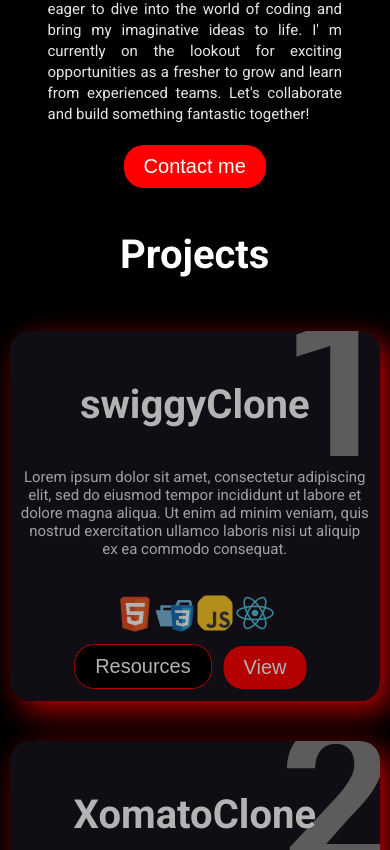
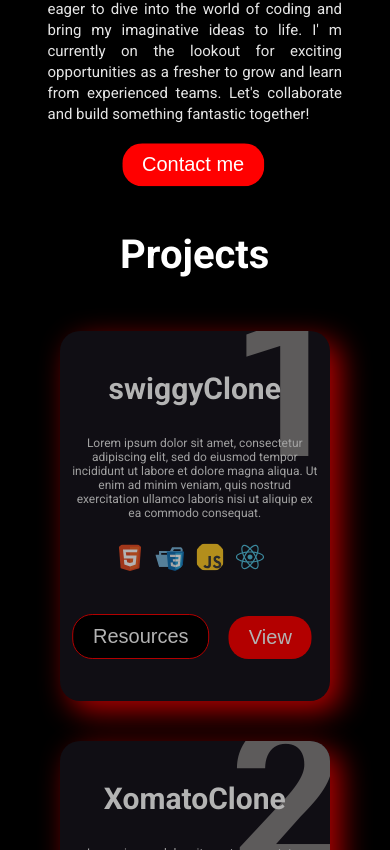
Before and after one commit to Murphy120814/MetaCrafter-PortFolio, a React (Vite) app: page / in a window 390 px wide. Shown: the part 974-1824 px from the top of the page. Built offline with nearby package versions, Linux system fonts and the light colour scheme.

Commit message:
Now everything till now is completely done
all is responsive and satisfactory now moving towards the contact page

```diff
--- a/src/components/Navbar/Navbar.css
+++ b/src/components/Navbar/Navbar.css
@@ -35,7 +35,7 @@
 }
 
 .navbar__links-menu p{
-    padding: 3rem ;
+    padding: 1rem 3rem ;
     font-size: 2rem;
     display: block;
 }
--- a/src/components/ProjectSection/projectSection.css
+++ b/src/components/ProjectSection/projectSection.css
@@ -4,7 +4,7 @@
     display: flex;
     flex-direction: column;
     min-height: 80vh;
-    min-width: 320px;
+    min-width: 290px;
     position: relative;
     /* padding: 1rem; */
     z-index: 100;
@@ -129,6 +129,7 @@
     border-radius: 50%;
     margin-top: 2rem;
     margin-bottom: 2rem;
+    margin-right: 1rem;
 }
 .techStack__technologies{
     margin-bottom: 2rem;
@@ -162,7 +163,55 @@
     }
     .card{
         box-shadow: 1rem 1rem 3rem var(--cta-button-color);
+        margin-bottom: 2rem;
+        /* width: 25rem; */
+        /* margin-right: 0; */
+
     }
 
 
 }
+
+@media (max-width:500px) {
+    .card{
+        box-shadow: 1rem 1rem 3rem var(--cta-button-color);
+        margin-bottom: 2rem;
+        width: 25rem;
+        /* margin-right: 0; */
+
+    }
+    .techStack__technologies img {
+        background-position: center;
+        border-radius: 50%;
+        width: 3rem;
+        height: 3rem;
+        margin-top: 1rem;
+        /* margin-bottom: 1rem; */
+        margin-right: 1rem;
+    }
+
+    .techStack__technologies {
+        margin-bottom: 0;
+    }
+    .stick_position_ghost_btn {
+        position: absolute;
+        bottom: 4.2rem;
+        left: 30%;
+        transform: translateX(-50%);
+    }
+    .stick_position_cta_btn {
+        position: absolute;
+        bottom: 4.2rem;
+        left: 78%;
+        transform: translateX(-50%);
+    }
+    .card .content .cardInfo h3 {
+        color: var(--headline-color);
+        font-size: 3rem;
+    }
+    .card .content .cardInfo p {
+        color: var(--text-color);
+        font-size: 1.2rem;
+    }
+
+}
--- a/src/components/ResumeSection/resumeSection.css
+++ b/src/components/ResumeSection/resumeSection.css
@@ -212,3 +212,75 @@
 
 
 }
+
+@media (max-width:560px){
+    .resumeSection__main-container::after{
+        display: none;
+    }
+
+    .resumeSection__grid-container{
+        grid-template-columns: 4rem 1fr;
+    }
+    .resumeSection__grid-container aside .icon-list{
+        margin: 0;
+        z-index: 1;
+    }
+
+    .resumeSection__grid-container aside .icon-list > li img {
+        width: 3rem;
+        height: 3rem;
+    }
+    .resumeSection__grid-container aside .icon-list > li:after{
+        --_size : 1rem;
+    }
+
+
+    /* now media query for main section  */
+    .resumeSection__grid-container main .eyebrows {
+        color: var(--headline-color);
+        margin: 0;
+        font-size: 3rem;
+    }
+    .resumeSection__grid-container main .intro {
+        color: var(--text-color);
+        text-align: justify;
+        max-width: 100ch;
+        font-size: 1.2rem;
+        line-height: 1.3;
+    }
+    .edu-title {
+        color: var(--headline-color);
+        margin: 3rem 0 0;
+        font-size: 2rem;
+    }
+
+    .resumeSection__grid-container main .job {
+        background: var(--card-color);
+        cursor: pointer;
+        border-radius: 0.5rem;
+        width: 28.5rem;
+        margin-left: 2rem;
+        padding: 1rem;
+        transition: all .2s ease-in-out;
+    }
+    .resumeSection__grid-container main .job-experience .job .role {
+        color: var(--headline-color);
+        text-transform: uppercase;
+        font-size: 1.5rem;
+        line-height: 1.2;
+    }
+    .resumeSection__grid-container main .job-experience .job .year {
+        color: var(--cta-button-color);
+        font-size: 1.1rem;
+    }
+    .resumeSection__grid-container main .job-experience .job .company {
+        color: var(--headline-color);
+        text-transform: capitalize;
+        font-size: 1.3rem;
+    }
+    .resumeSection__grid-container main {
+        grid-column: 2;
+        padding: 7rem 0rem 7rem 2rem;
+        overflow: hidden;
+    }
+}
--- a/src/components/heroSection/HeroSectionInfo.jsx
+++ b/src/components/heroSection/HeroSectionInfo.jsx
@@ -10,7 +10,7 @@
         <HeroSectionTypeAnimation />
         <p>An aspiring frontend developer with a passion for React, CSS, and the creative world of web design. As a beginner, I&apos; m eager to dive into the world of coding and bring my imaginative ideas to life. I&apos; m currently on the lookout for exciting opportunities as a fresher to grow and learn from experienced teams. Let&apos;s collaborate and build something fantastic together!</p>
         <Link to="/contact">
-          <button type="button" className="call_to_action_btn">Contact me</button>
+          <button type="button" className="call_to_action_btn vibrate-1">Contact me</button>
         </Link>
       </div>
 
--- a/src/components/heroSection/heroSection.css
+++ b/src/components/heroSection/heroSection.css
@@ -1,12 +1,26 @@
-.heroSection__container{
- /* border: 2px solid blue; */
+/* .heroSection__container{
+
  display: flex;
  flex-flow: row wrap;
  width: 100%;
+
+
+ height: 100vh;
+ justify-content: center;
+ align-items: center;
  position: relative;
 
 
-}
+} */
+.heroSection__container {
+    display: flex;
+    /* flex-flow: row wrap; */ /* Remove this line */
+    width: 100%;
+    /* height: 100vh; */
+    justify-content: center;
+    align-items: center;
+    position: relative;
+  }
 
 .heroSectionInfo__container{
     flex-basis: 50%;
@@ -39,9 +53,13 @@
 }
 
 .heroSectionPic__container{
+    position: relative;
     flex-basis: 50%;
-    max-width: 800px;
+    width: 100%;
     min-height: 90vh;
+    display: flex;
+    justify-content: center;
+    align-items: center;
 }
 
 
@@ -89,16 +107,60 @@
 
 
 #canvas1 {
-    height: 100%;
+    /* height: 100%;
     width: 100%;
     position: relative;
-    z-index:-2;
+    z-index:-2; */
+    position: absolute;
+    top: 0;
+    left: 0;
+    width: 100%;
+    height: 100%;
+    object-fit: cover;
+    object-position: center;
+    /* display: none;  */
+    /* border: 2px solid red; */
 }
 
-.heroSectionPic__container img {
+#image1 {
+    /* position: absolute;
+    top: 0;
+    left: 0;
+    width: 100%;
+    height: 100%; */
+    /* background-position: center;
+    background-size: cover; */
+    /* object-fit: cover;
+    object-position: center; */
     display: none;
+
 }
+@media (max-width:1300) {
+    .heroSection__container{
+        flex-direction: row;
 
+    }
+    .heroSectionPic__container{
+        display: flex;
+        flex-basis: 40%;
+        justify-content: center;
+        align-items: center;
+        min-height: 500px;
+
+     }
+     .heroSectionInfo__container{
+        /* order: 2; */
+        flex-basis: 60%;
+        /* text-align: center; */
+    }
+    .heroSectionPic__container img {
+        display: flex;
+        height: 400px;
+
+        border-radius: 50%;
+    }
+
+}
 
 @media (max-width: 800px) {
     .heroSection__container{
--- a/src/index.css
+++ b/src/index.css
@@ -100,7 +100,7 @@
 
 .vibrate-1 {
     -webkit-animation: vibrate-1 2s ease-in-out infinite both;
-    animation: vibrate-1 2s ease-in-out infinite both;
+    animation: vibrate-1 1s ease-in-out infinite both;
 }
 
 
```
Also changed, not shown: src/components/heroSection/HeroSectionPic.jsx (+35 -19 lines), src/assets/heroPicSection.jpg (added).
